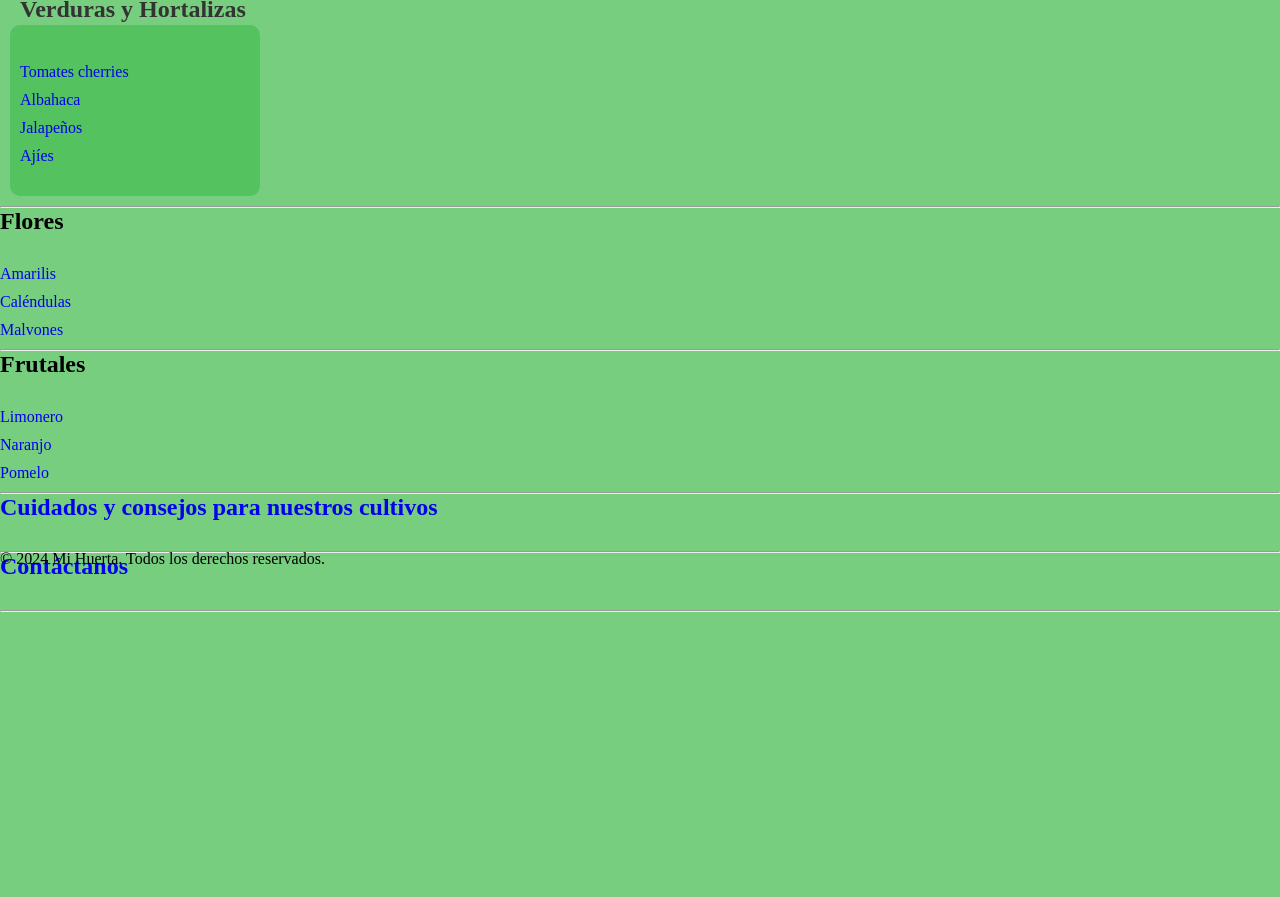
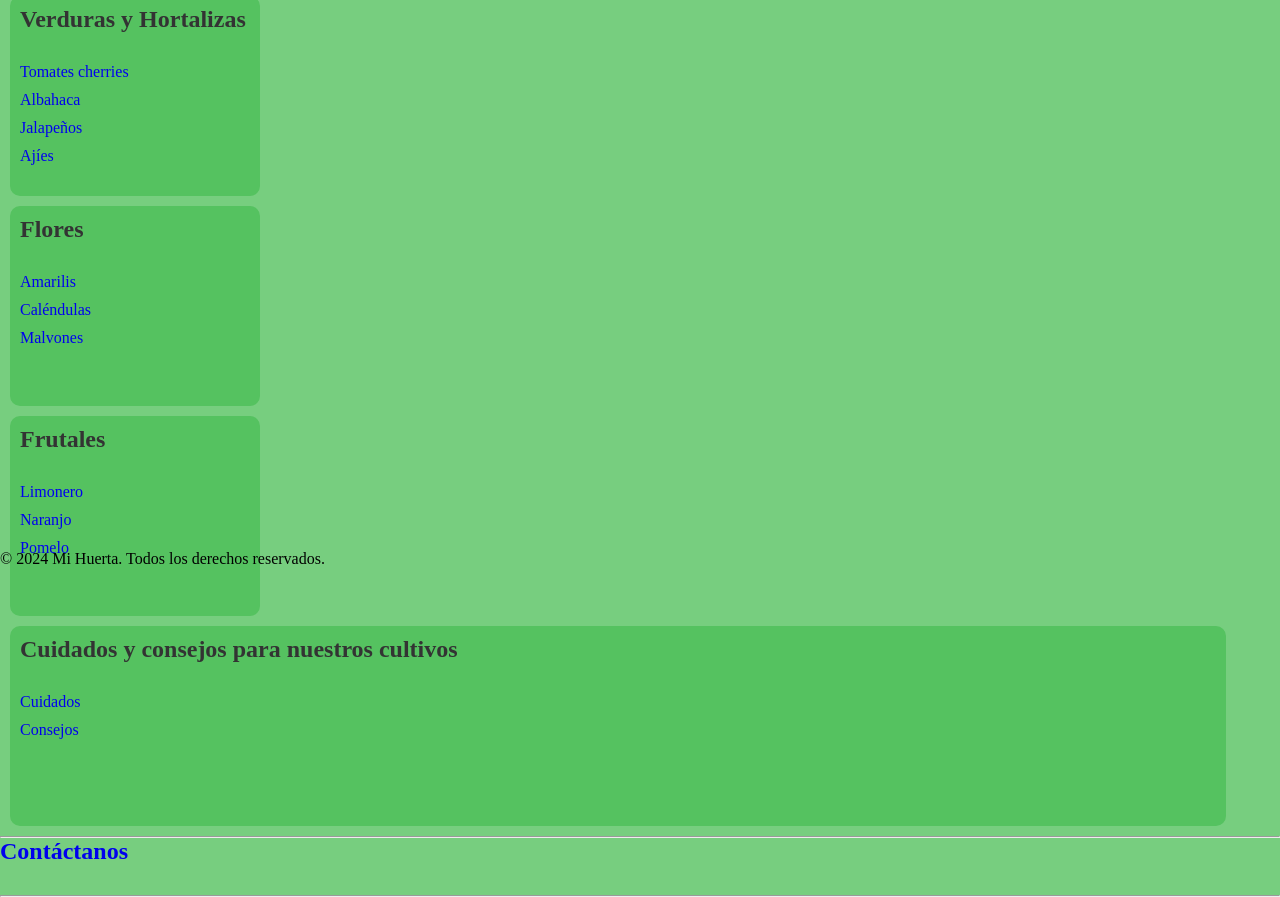
Before and after one commit to juanmanuelgodoy/Front3F, a plain HTML site: page Pages/Index.html in a window 1280 px wide. Shown: the part 232-1129 px from the top of the page. Before the commit the page ends 844 px from the top, so only its background shows below. Drawn offline with Linux system fonts and the light colour scheme.

Commit message:
Arreglo fielset

```diff
--- a/CSS/style.css
+++ b/CSS/style.css
@@ -9,40 +9,6 @@ Body {background-color: rgb(85,194,96, 0.8);}
 #frutales{background-color: #8fbe8f;}
 header{text-align: center;}
 
-/* Estilos para pantallas pequeñas (hasta 768px) */
-@media screen and (max-width: 768px) {
-
-    .container {
-        width: 100%;
-        padding: 10px;
-        background-color: lightblue; /* Color de fondo */
-
-    }
-
-}
-
-
-/* Estilos para pantallas medianas (769px a 1279px) */
-@media screen and (min-width: 769px) and (max-width: 1279px) {
-
-    .container {
-        width: 90%;
-        padding: 20px;
-        background-color: lightgreen; /* Color de fondo */
-
-    }
-
-}
-
-/* Estilos para pantallas grandes (más de 1280px) */
-@media screen and (min-width: 1280px) {
-
-    .container {
-    width: 80%;
-    padding: 30px;
-    background-color: lightcoral; /* Color de fondo */
-    }
-}
 /*Footer*/
 footer{
     position: fixed;
@@ -84,3 +50,50 @@ a {
 h2{
     margin-bottom: 30px;
 }
+.cuidadoConsejo{
+    border: none;
+    border-radius: 10px;
+    padding: 10px;
+    margin: 10px;
+    margin-top: 0px;
+    background-color: #55c260;
+    color: black;
+    width: auto;
+    max-width: 95% !important;
+    height: 200px;
+}
+
+/* Estilos para pantallas pequeñas (hasta 768px) */
+@media screen and (max-width: 768px) {
+
+    .container {
+        width: 100%;
+        padding: 10px;
+        background-color: lightblue; /* Color de fondo */
+
+    }
+
+}
+
+
+/* Estilos para pantallas medianas (769px a 1279px) */
+@media screen and (min-width: 769px) and (max-width: 1279px) {
+
+    .container {
+        width: 90%;
+        padding: 20px;
+        background-color: lightgreen; /* Color de fondo */
+
+    }
+
+}
+
+/* Estilos para pantallas grandes (más de 1280px) */
+@media screen and (min-width: 1280px) {
+
+    .container {
+    width: 80%;
+    padding: 30px;
+    background-color: lightcoral; /* Color de fondo */
+    }
+}
--- a/Pages/Index.html
+++ b/Pages/Index.html
@@ -13,9 +13,9 @@
     </header>
     <main>
         <fieldset class="fieldsetIndex">
+                <article>
             <legend><h2> Verduras y Hortalizas</h2></legend>
             <section>
-                <article>
                         <ul>
                             <li><a href="Verduras.html">Tomates cherries</a></li>
                             <li><a href="Verduras.html">Albahaca</a></li>
@@ -25,10 +25,10 @@
                 </article>
             </section>
         </fieldset>
+        <fieldset class="fieldsetIndex">
             <section>
-            <hr>
                 <article>
-                <h2>Flores</h2>
+            <legend><h2>Flores</h2></legend>
                         <ul>
                             <li><a href="Flores.html">Amarilis</a></li>
                             <li><a href="Flores.html">Caléndulas</a></li>
@@ -36,10 +36,11 @@
                         </ul>
                 </article>
             </section>
+        </fieldset>
+        <fieldset class="fieldsetIndex">
         <section>
-            <hr>
             <article>
-                <h2>Frutales</h2>
+                <legend><h2>Frutales</h2></legend>
                     <ul>
                         <li><a href="Frutales.html">Limonero</a></li>
                         <li><a href="Frutales.html">Naranjo</a></li>
@@ -47,12 +48,18 @@
                     </ul>
             </article>
         </section>
+        </fieldset>
+        <fieldset class="cuidadoConsejo">
             <section>
-            <hr>
                 <article>
-                <h2><a href="Cuidados.html">Cuidados y consejos para nuestros cultivos</a></h2>
+                    <legend><h2>Cuidados y consejos para nuestros cultivos</h2></legend>
+                        <ul>
+                            <li><a href="Cuidados.html">Cuidados</a></li>
+                            <li><a href="Cuidados.html">Consejos</a></li>
+                        </ul>
                 </article>
             </section>
+            </fieldset>
         <section>
             <hr>
             <article>
```
Lines whose indentation alone changed are shown as unchanged.
